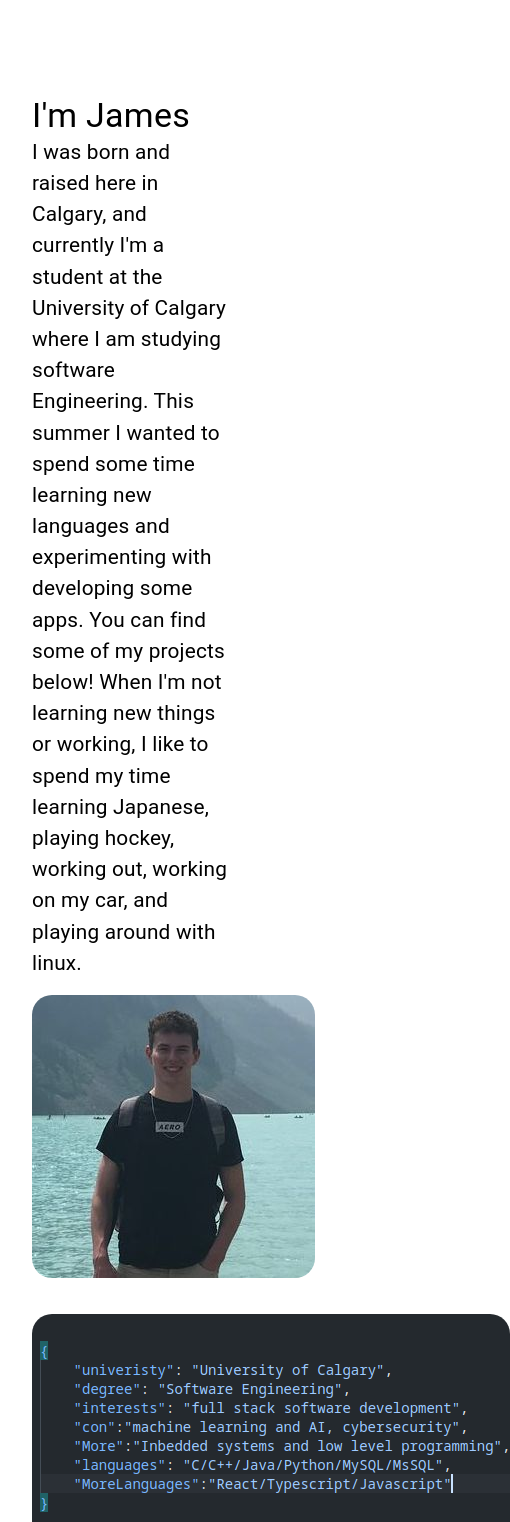
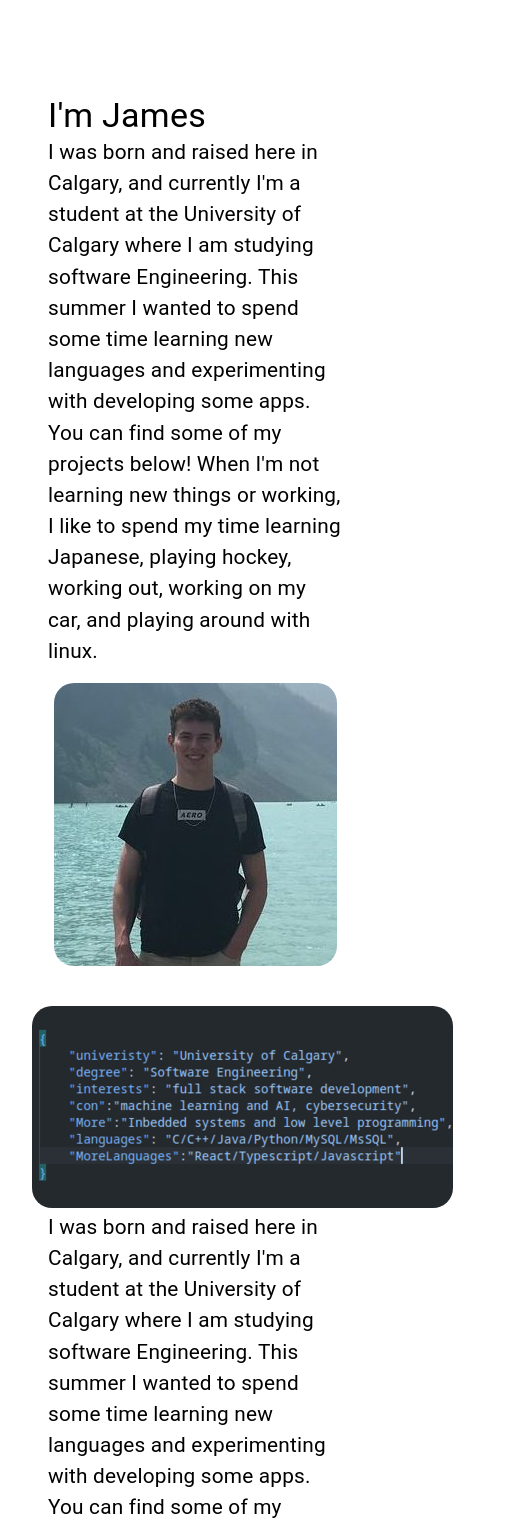
Before and after one commit to Platty114/Platty114.github.io, a React (Create React App) app: page /#/ in a window 390 px wide. Shown: the part 400-1922 px from the top of the page, 510 px wide, since content can reach past the window. Built offline with nearby package versions, Linux system fonts and the light colour scheme; the HTML template or start-up script is replaced by a standard one.

Commit message:
made some changes to about page related to making things more responsive

```diff
--- a/src/Components/Menu.js
+++ b/src/Components/Menu/Menu.js
@@ -1,5 +1,4 @@
 import * as React from 'react';
-import { Link } from 'react-router-dom';
 
 import AppBar from '@mui/material/AppBar';
 import Box from '@mui/material/Box';
@@ -9,12 +8,12 @@ import Typography from '@mui/material/Typography';
 import Menu from '@mui/material/Menu';
 import MenuIcon from '@mui/icons-material/Menu';
 import Container from '@mui/material/Container';
-import Avatar from '@mui/material/Avatar';
 import Button from '@mui/material/Button';
-import Tooltip from '@mui/material/Tooltip';
 import MenuItem from '@mui/material/MenuItem';
 import Brightness4Icon from '@mui/icons-material/Brightness4';
 import Brightness7Icon from '@mui/icons-material/Brightness7';
+
+import './options/Menu.css'
 
 const pages = ['About', 'Projects', 'Experience', 'Contact Me'];
 
@@ -102,7 +101,7 @@ function ResponsiveAppBar(props) {
             >
               {pages.map((page) => (
                 <MenuItem key={page} onClick={handleCloseNavMenu}>
-                  <Typography textAlign="center" ><a href="/">{page}</a></Typography>
+                  <Typography textAlign="center"><a href={"/#/" + page}><Typography sx={{color: 'primary.main', textDecoration: 'none'}}>{page}</Typography></a></Typography>
                 </MenuItem>
               ))}
             </Menu>
--- a/src/Composistions/AboutMeCard/AboutMeCard.css
+++ b/src/Composistions/AboutMeCard/AboutMeCard.css
@@ -5,22 +5,7 @@
     padding-bottom: 5%;
 }
 
-.aboutMeSection h2 {
-	margin-bottom: 0;
-}
-
-.aboutMeSection p {
-	flex-basis: 60%;
-
-}
-
 .aboutMeSection img {
 	border-radius: 20px;
 	flex-basis: 20%;
 }
-
-.aboutMeFlex {
-	display: flex;
-	flex-flow: row wrap;
-	justify-content: space-between;
-}
--- a/src/Composistions/AboutMeCard/AboutMeCard.js
+++ b/src/Composistions/AboutMeCard/AboutMeCard.js
@@ -1,6 +1,7 @@
 import * as React from 'react';
 import Container from '@mui/material/Container';
 import Typography from '@mui/material/Typography';
+import Box from '@mui/material/Box'
 import './AboutMeCard.css'
 
 const
@@ -10,27 +11,70 @@ const
             props.imgRight
         ){
             return (
-                <Container className='aboutMeSection' maxWidth={false}>
-                    <Typography variant='h4' >
-                        {props.title}
-                    </Typography>
-                    <div class ="aboutMeFlex">
-                        <Typography paragraph={true} sx={{fontSize: '1.3em'}}>{props.paragraph}</Typography>
-                        <img src={props.img} alt={props.imgAlt} ></img>
-                    </div>
+                <Container
+                    className='aboutMeSection'
+                    maxWidth={false}
+                    sx={
+                        {
+                            display : 'flex',
+                            flexDirection:'row' ,
+                            justifyContent: 'space-around',
+                            flexWrap: 'wrap'
+                        }
+                    }>
+                        <Container
+                            maxWidth={props.textWidth}
+                            sx={
+                                {
+                                    display: 'flex',
+                                    flexDirection:'column',
+                                    flexWrap: 'wrap',
+                                    margin: '0',
+                                }
+                            }>
+                                <Typography variant='h4' >{props.title}</Typography>
+                                <Typography paragraph={true} sx={{fontSize: '1.3em'}}>
+                                    {props.paragraph}
+                                </Typography>
+                        </Container>
+                        <Box >
+                            <img src={props.img} alt={props.imgAlt} ></img>
+                        </Box>
                 </Container>
+
             )
         }
         else {
             return (
-                <Container className='aboutMeSection' maxWidth={false}>
-                    <Typography variant='h4' >
-                        {props.title}
-                    </Typography>
-                    <div class ="aboutMeFlex">
-                        <img src={props.img} alt={props.imgAlt} ></img>
-                        <Typography paragraph={true} sx={{fontSize: '1.3em'}}>{props.paragraph}</Typography>
-                    </div>
+                <Container
+                    className='aboutMeSection'
+                    maxWidth={false}
+                    sx={
+                        {
+                            display : 'flex',
+                            flexDirection:'row',
+                            justifyContent:'space-around',
+                            flexWrap: 'wrap'
+                        }
+                    }>
+                        <Box >
+                            <img src={props.img} alt={props.imgAlt} ></img>
+                        </Box>
+                        <Container
+                            maxWidth={props.textWidth}
+                            sx={
+                                {
+                                    display: 'flex',
+                                    flexDirection:'column',
+                                    flexWrap: 'wrap',
+                                    margin: '0'
+                                }
+                            }>
+                                <Typography variant='h4' >{props.title}</Typography>
+                                <Typography paragraph={true} sx={{fontSize: '1.3em'}}>
+                                    {props.paragraph}
+                                </Typography>
+                        </Container>
                 </Container>
             )
         }
--- a/src/Composistions/TopBar/TopBar.js
+++ b/src/Composistions/TopBar/TopBar.js
@@ -1,5 +1,5 @@
 import * as React from 'react';
-import { ResponsiveAppBar } from '../../Components/Menu';
+import { ResponsiveAppBar } from '../../Components/Menu/Menu';
 
 
 const TopBar = (props) => {
--- a/src/Pages/About/About.js
+++ b/src/Pages/About/About.js
@@ -5,6 +5,7 @@ import CardContent from '@mui/material/CardContent';
 import CardMedia from '@mui/material/CardMedia';
 import Container from '@mui/material/Container';
 import Button from '@mui/material/Button';
+import Box from '@mui/material/Box';
 import Typography from '@mui/material/Typography';
 import './About.css';
 
@@ -33,6 +34,7 @@ const
                         img={imageOfMe}
                         imgAlt='A picture of me'
                         imgRight={true}
+                        textWidth={'md'}
                     ></AboutMeCard>
                     <AboutMeCard
                         title=''
@@ -42,6 +44,7 @@ const
                         img={imageOfCode}
                         imgAlt='A picture of me'
                         imgRight={false}
+                        textWidth={'sm'}
                     >
                     </AboutMeCard>
                 </Container>
```
Also changed, not shown: src/Components/Menu/options/Menu.css (added), src/Pages/About/code.png (added), src/Pages/About/static/images/code.png.
